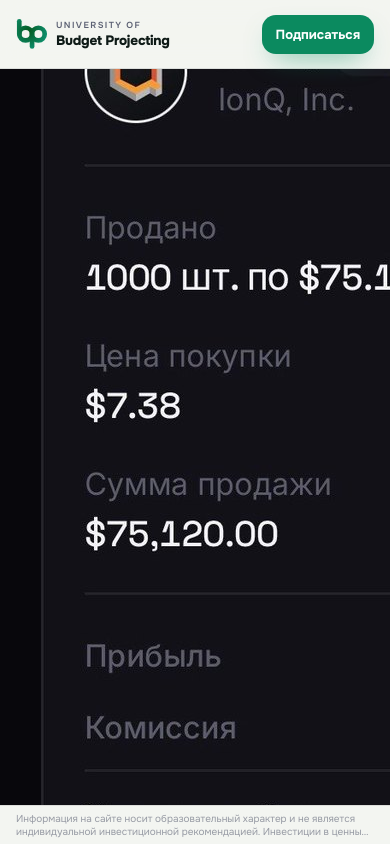
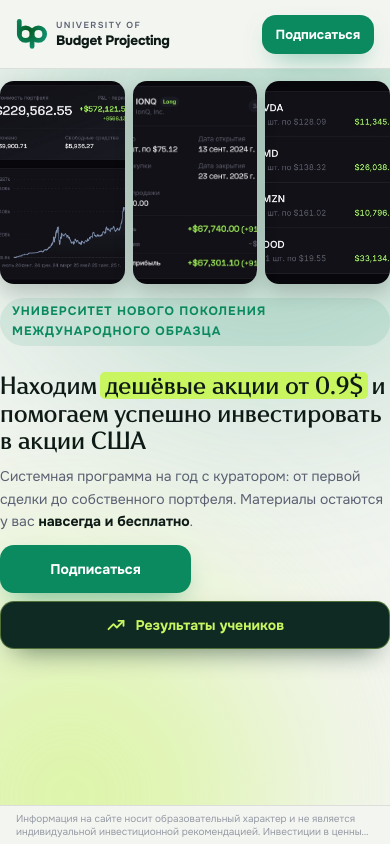
Before and after one commit to macmpaxep/investing-acd, a Next.js app: page / in a window 390 px wide. Built offline with nearby package versions, Linux system fonts and the light colour scheme.

Commit message:
Refactor CSS for layout and responsiveness improvements

```diff
--- a/src/app/globals.css
+++ b/src/app/globals.css
@@ -376,13 +376,20 @@
 .btn-results-plan:hover { background: #eaf7ef; border-color: #eaf7ef; }
 .btn-results-plan svg { color: #0b8a5f; }
 
-/* Р”РѕР±Р°РІРёС‚СЊ РІ РєРѕРЅРµС† globals.css */
+/* Добавить в конец globals.css.
+   Если вставляли прошлую версию этого блока, удалите её и вставьте эту. */
 
+/* ---------- каркас: один экран ---------- */
 .one-screen {
-  height: 100svh;
+  height: 100vh;
+  height: 100dvh;
   display: flex;
   flex-direction: column;
   overflow: hidden;
+}
+.one-screen .header {
+  position: relative;
+  flex: none;
 }
 .one-screen-main {
   flex: 1;
@@ -396,31 +403,66 @@
   display: flex;
   align-items: center;
 }
+.hero-one .container {
+  width: 100%;
+}
+
+/* ---------- десктоп: скрины слева, текст справа ---------- */
 .hero-one .hero-grid {
-  width: 100%;
+  display: grid;
+  grid-template-columns: minmax(0, 1fr) minmax(0, 1fr);
+  gap: clamp(24px, 4vw, 64px);
   align-items: center;
 }
+.hero-one .hero-text {
+  min-width: 0;
+}
 .hero-one h1 {
-  font-size: clamp(26px, 3.4vw, 46px);
-  line-height: 1.1;
-  margin: 10px 0 12px;
+  font-size: clamp(26px, 2.9vw, 44px);
+  line-height: 1.12;
+  margin: 10px 0 14px;
+  overflow-wrap: break-word;
 }
 .hero-one .lead {
-  font-size: clamp(14px, 1.2vw, 17px);
-  margin-bottom: 16px;
+  font-size: clamp(14px, 1.15vw, 17px);
+  margin: 0 0 18px;
 }
 .hero-one .hero-cta {
   display: flex;
   flex-wrap: wrap;
   gap: 10px;
-  margin-bottom: 14px;
+  margin-bottom: 16px;
 }
 .hero-one .hero-points {
+  display: grid;
   gap: 6px;
+  margin: 0;
+  padding: 0;
 }
 
-/* СЃС‚СЂРѕРєР° СЃ РґРёСЃРєР»РµР№РјРµСЂРѕРј РІРЅРёР·Сѓ */
+/* коллаж из скринов */
+.shots {
+  position: relative;
+  height: min(64vh, 620px);
+  height: min(64dvh, 620px);
+  aspect-ratio: 1 / 1.02;
+  max-width: 100%;
+  margin-inline: auto;
+}
+.shots-img {
+  position: absolute;
+  display: block;
+  height: auto;
+  border-radius: 22px;
+  box-shadow: 0 24px 50px rgba(0, 0, 0, 0.22);
+}
+.shots-a { top: 0;    right: 0; width: 64%; transform: rotate(1deg);  z-index: 1; }
+.shots-c { top: 20%;  left: 0;  width: 54%; transform: rotate(-5deg); z-index: 3; }
+.shots-b { bottom: 0; right: 0; width: 62%; transform: rotate(2deg);  z-index: 2; }
+
+/* ---------- строка с дисклеймером ---------- */
 .disclaimer-bar {
+  flex: none;
   padding: 6px 0;
   border-top: 1px solid rgba(128, 128, 128, 0.2);
 }
@@ -435,7 +477,7 @@
   overflow: hidden;
 }
 
-/* РјРѕРґР°Р»СЊРЅС‹Рµ РѕРєРЅР° */
+/* ---------- модальные окна ---------- */
 .modal-overlay {
   position: fixed;
   inset: 0;
@@ -450,7 +492,8 @@
   position: relative;
   width: 100%;
   max-width: 560px;
-  max-height: 90svh;
+  max-height: 90vh;
+  max-height: 90dvh;
   overflow-y: auto;
   background: var(--bg, #fff);
   color: var(--text, inherit);
@@ -468,34 +511,72 @@
   cursor: pointer;
   color: inherit;
 }
-.modal-title {
-  margin: 0 0 16px;
-  font-size: 22px;
-}
-.price-card-modal {
-  box-shadow: none;
-  border: 0;
-  padding: 0;
-  background: transparent;
-}
+.modal-title { margin: 0 0 16px; font-size: 22px; }
+.price-card-modal { box-shadow: none; border: 0; padding: 0; background: transparent; }
 
-/* РјРѕР±РёР»СЊРЅР°СЏ РІРµСЂСЃРёСЏ: РІСЃС‘ РЅР° РѕРґРЅРѕРј СЌРєСЂР°РЅРµ */
+/* ---------- телефон: скрины рядом сверху, текст под ними ---------- */
 @media (max-width: 860px) {
+  .hero.hero-one {
+    align-items: flex-start;
+    padding-top: 12px;
+  }
   .hero-one .hero-grid {
-    grid-template-columns: 1fr;
-    gap: 12px;
+    grid-template-columns: minmax(0, 1fr);
+    gap: 14px;
+    align-items: start;
   }
-  .hero-one .hero-shot {
-    height: 24svh;
-    min-height: 0;
+
+  .shots {
+    display: flex;
+    gap: 8px;
+    width: 100%;
+    height: 24vh;
+    height: 24dvh;
+    aspect-ratio: auto;
   }
-  .hero-one .hero-points li:nth-child(n + 3) {
-    display: none;
+  .shots-img {
+    position: static;
+    transform: none;
+    flex: 1 1 0;
+    min-width: 0;
+    width: auto;
+    height: 100%;
+    object-fit: cover;
+    object-position: top center;
+    border-radius: 14px;
+    box-shadow: 0 8px 20px rgba(0, 0, 0, 0.18);
   }
+
+  .hero-one h1 { font-size: clamp(22px, 6.4vw, 30px); margin: 8px 0 10px; }
   .hero-one .lead {
+    font-size: 14px;
+    margin-bottom: 12px;
     display: -webkit-box;
     -webkit-line-clamp: 3;
     -webkit-box-orient: vertical;
     overflow: hidden;
   }
+
+  /* две кнопки в ряд */
+  .hero-one .hero-cta {
+    display: grid;
+    grid-template-columns: 1fr 1fr;
+    gap: 8px;
+    margin-bottom: 0;
+  }
+  .hero-one .hero-cta .btn,
+  .hero-one .hero-cta button {
+    width: 100%;
+    padding: 12px 10px;
+    font-size: 14px;
+    justify-content: center;
+  }
+
+  .hero-one .hero-points { display: none; }
 }
+
+/* низкие экраны (маленькие телефоны, ландшафт) */
+@media (max-width: 860px) and (max-height: 700px) {
+  .shots { height: 17vh; height: 17dvh; }
+  .hero-one .lead { -webkit-line-clamp: 2; }
+}
```
